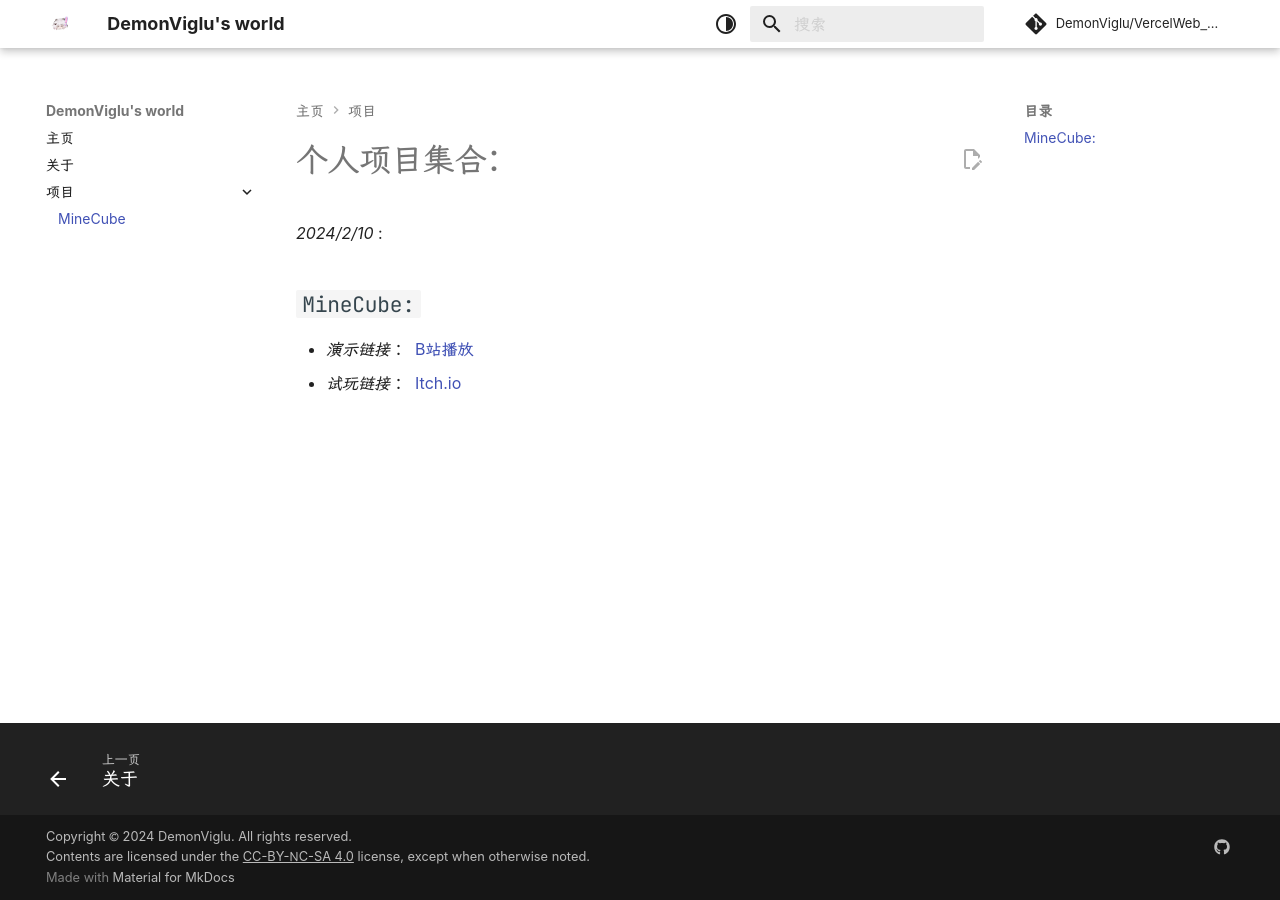
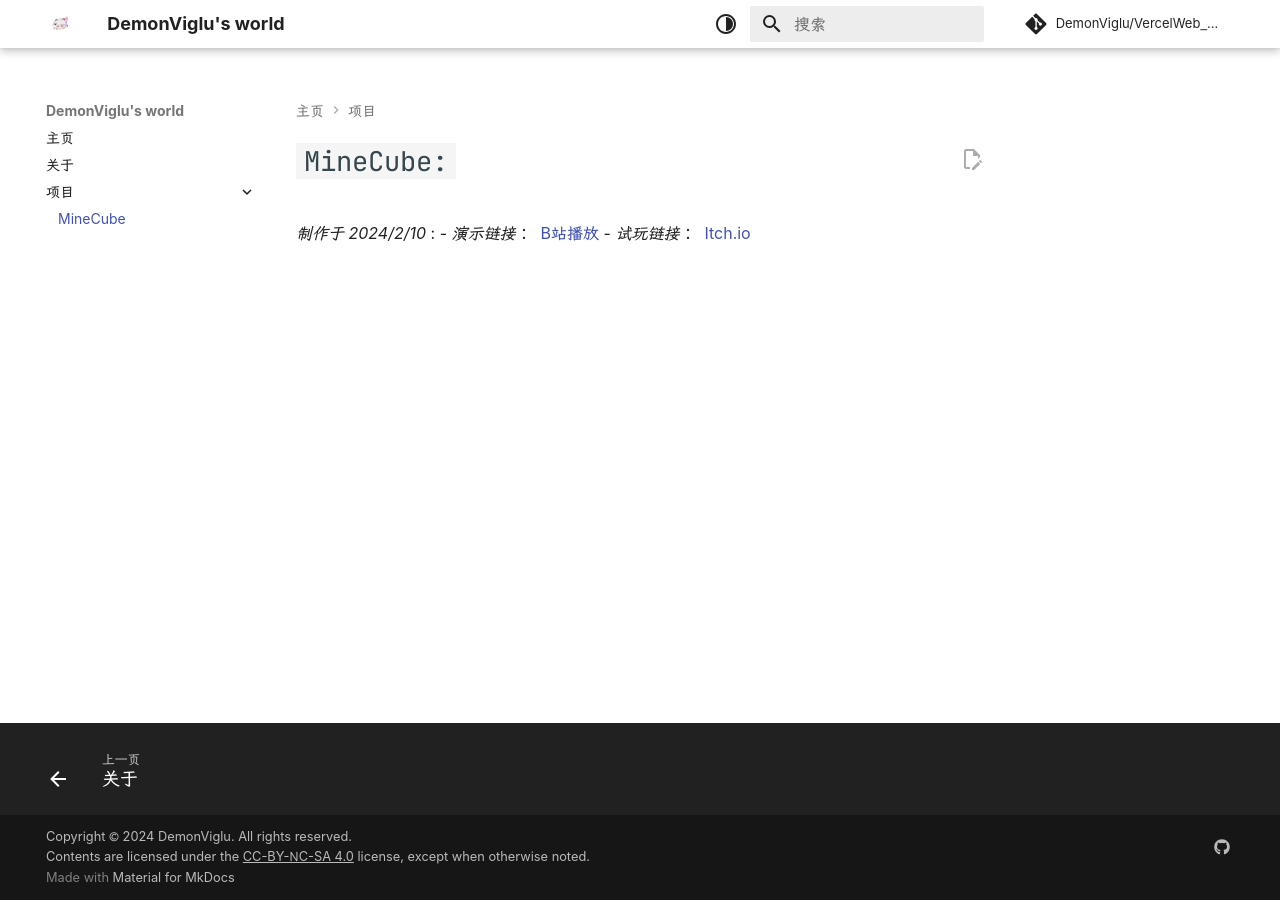
Before and after one commit to DemonViglu/VercelWeb_Demon, an MkDocs documentation site: the page built from docs/Project/MineCube.md, in a window 1280 px wide. Built offline with MkDocs 1.6.1 and Material for MkDocs 9.7.7, drawn with Linux system fonts in a browser that asks for light colours; some web fonts are replaced; comment, search, counter and statistics services are not loaded.

Commit message:
adjust project md, 添加特别鸣谢

```diff
--- a/docs/project.md
+++ b/docs/Project/MineCube.md
@@ -1,5 +1,4 @@
-# 个人项目集合：
- _2024/2/10_ :
-## `MineCube:`
+# `MineCube:`
+ _制作于 2024/2/10_ :
   - _演示链接_ ： [B站播放](https://www.bilibili.com/video/BV1Yw4m1f7DE/?spm_id_from=333.999.0.0&vd_source=46cd899d5459aef435cfe45f4a59137b)
   - _试玩链接_ ： [Itch.io](https://demonviglu.itch.io/have-fun-play-with-minecube)
--- a/mkdocs.yml
+++ b/mkdocs.yml
@@ -119,4 +119,4 @@ nav:
     - 关于: about.md
     - 项目:
       - MineCube:
-          project.md
+          Project/MineCube.md
```
Also changed, not shown: docs/index.md (+4 -0 lines).
